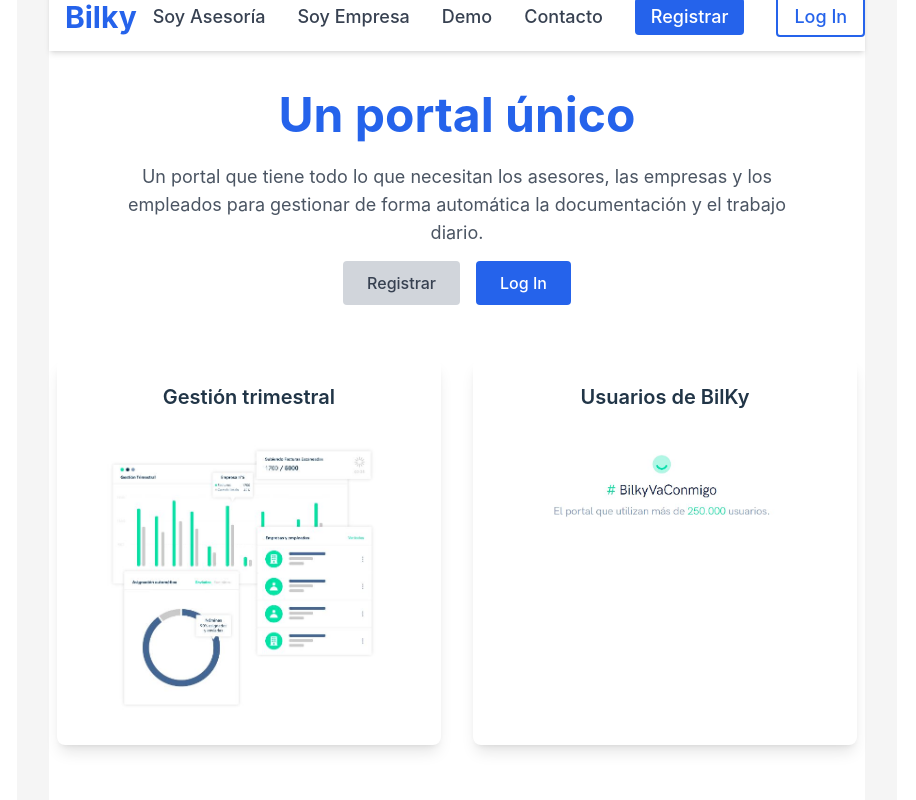
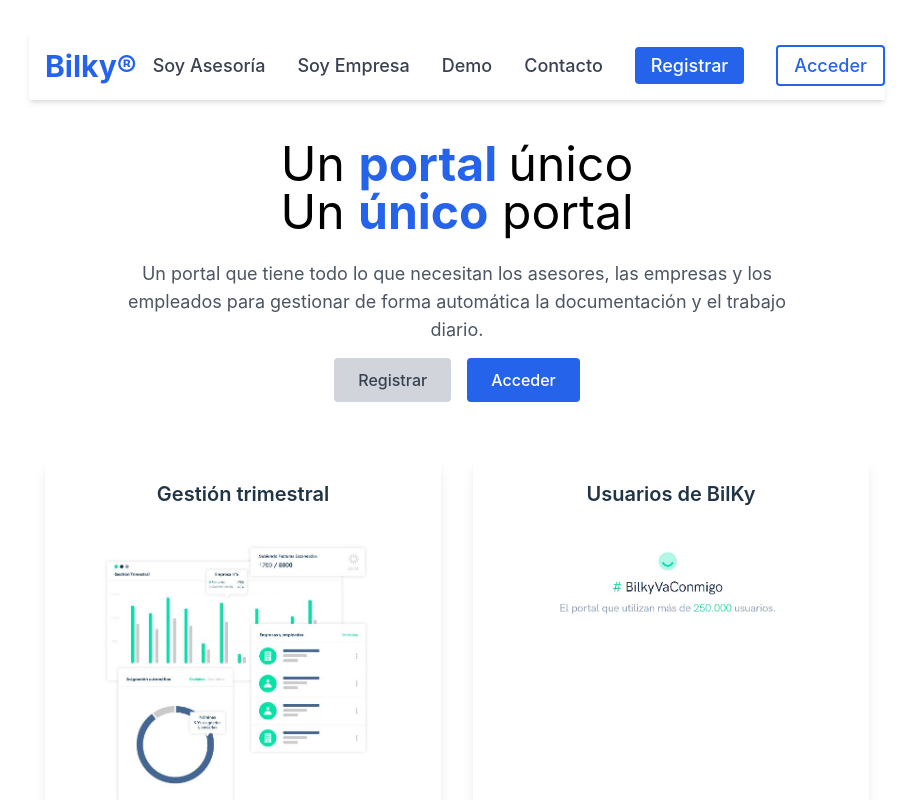
Before and after one commit to leticiademartinobou/BilkyProjectReact, a React (Vite) app: page / in a window 1280 px wide. Shown: the top 800 px of the page, without its empty margins (183-1099 px from the left). Built offline with nearby package versions, Linux system fonts and the light colour scheme.

Commit message:
update 22.10.2024

```diff
--- a/src/App.css
+++ b/src/App.css
@@ -1,6 +1,8 @@
 #root {
-  background-color: whitesmoke;
-  max-width: 1280px;
+  background-color: white;
+  /* background-color: whitesmoke; */
+  /* max-width: 1280px; */
+  max-width: 100%;
   margin: 0 auto;
   padding: 2rem;
   text-align: center;
--- a/src/App.jsx
+++ b/src/App.jsx
@@ -65,46 +65,35 @@
       console.log("received undefined token")
     }
   };
-  // (prev) => !prev is a function that takes the previous
-  // state value (prev) and returns the opposite value (!prev).
-  // tengo un estado que coge el valor prevío y lo cambia
 
-
-  return (
-
-    <div >
+  return(
+    <div>
 
       <BrowserRouter>
         <Routes>
-          {/* tengo qye poner un * que es donde te lleva por defecto */}
-          <Route path='/' element={<Home />}/>
+          <Route path='/' element={<Home />} />
           <Route path='/register' element={<RegisterUser updateStatus={updateStatus} />}/>
-          <Route path='/login' element={<LoginUser updateStatus={updateStatus} />}/>
+          <Route path='/login' element={<LoginUser updateStatus={updateStatus}/> }/>
 
           {/* Ruta para solicitar la recuperación de la contraseña (sin token) */}
           <Route path='/recuperate-password' element={<RecuperatePassword />}/>
 
-          {/* Ruta para cambiar la contrasña con el token */}
+          {/* Ruta para cambiar la contraseña con el token */}
           <Route path='/reset-password/:token' element={<ResetPassword />}/>
 
+          <Route element={<PrivateRoutes />} />
 
-          {/* Ruta para restrablecer la contraseña usando el token */}
-          {/* <Route path="/resetPassword/:token" element={<RecuperatePassword />} /> */}
+            <Route path='profile' element={<UserProfile name={name} lastName={lastName} role = {role} />}/>
+            <Route path='/update-user' element = {< UpdateUserForm/>}/>
 
-           <Route element={<PrivateRoutes/>}>
-            <Route path='/profile' element={<UserProfile name={name} lastName={lastName} role={role} />} />
-            <Route path='/update-user' element={<UpdateUserForm />} />
-          </Route>
-          <Route path='*' element={<Navigate to="/" />}/>
+          <Route />
+          <Route path='*' element= {<Navigate to="/"/>}/>
+        </Routes>
 
-        </Routes>
-      </ BrowserRouter>
+      </BrowserRouter>
     </div>
+  )
 
-  )
 }
 
-
-
-
 export default App
--- a/src/components/Home.jsx
+++ b/src/components/Home.jsx
@@ -1,4 +1,4 @@
-import { Link } from "react-router-dom";
+import {Link, NavLink} from "react-router-dom";
 import graphImage from "../images/bilkyGraph.jpg"
 import usersImage from "../images/bilkyUsers.jpg"
 
@@ -6,47 +6,48 @@
 
 const Home = () => {
     return (
-        <div className="min h-screen flex flex-col items-center justify-center bg-white">
+        <div className="min-h-screen flex flex-col items-center justify-center bg-white min-w-[800px]">
 
-            {/* Aquí voy a poner la Navbar del menú de inicio*/}
+            {/* Navbar Section del menu Home*/}
 
             <nav className="w-full py-4 bg-white shadow-md">
-                <div className="container mx-auto flex justify-between items-center">
-                    <div className="text-3xl font-bold text-blue-600 mr-4 ml-4">Bilky</div>
+                <div className="container mx-auto flex justify-between items-center text-center max-w-7xl min-w-[800px]">
+                    <div className="text-3xl text-blue-600 font-bold mr-4 ml-4">Bilky®</div>
                     <div className="space-x-8 text-lg font-semibold">
                         <Link to="/asesoria" className="text-gray-700 hover:text-blue-600">Soy Asesoría</Link>
                         <Link to="/empresa" className="text-gray-700 hover:text-blue-600">Soy Empresa</Link>
                         <Link to="/demo" className="text-gray-700 hover:text-blue-600">Demo</Link>
                         <Link to="/contacto" className="text-gray-700 hover:text-blue-600">Contacto</Link>
                         <Link to="/register" className="text-white bg-blue-600 px-4 py-2 rounded hover:bg-blue-700">Registrar</Link>
-                        <Link to="/login" className="text-blue-600 border-2 border-blue-600 px-4 py-2 rounded hover:bg-blue-100">Log In</Link>
+                        <Link to="/login" className="text-blue-600 border-2 border-blue-600 px-4 py-2 rounded hover:bg-blue-100">Acceder</Link>
                     </div>
                 </div>
             </nav>
 
             {/* Contenido Principal */}
-            <div className="container mx-auto flex flex-col items-center mt-10 text-center max-w-7xl">
-                <h1 className="text-5xl font-bold text-blue-600">
-                    Un portal único
+            <div className="container mx-auto flex flex-col items-center mt-10 text-center max-w-full px-4">
+                <h1 className="text-5xl text-black-600">
+                    Un <span className="font-bold text-blue-600">portal </span>único
+                    <br/>
+                    Un <span className="font-bold text-blue-600">único</span> portal
                 </h1>
                 <p className="mt-6 text-lg text-gray-600 max-w-2xl">
-                Un portal que tiene todo lo que necesitan los asesores, las empresas y los empleados para gestionar de forma automática la documentación y el trabajo diario.
-                </p>
+                Un portal que tiene todo lo que necesitan los asesores, las empresas y los empleados para gestionar de forma automática la documentación y el trabajo diario.                </p>
                 <div className="mt-6 space-x-4">
                     <Link to="/register" className="bg-gray-300 text-gray-700 px-6 py-3 rounded hover:bg-gray-400">Registrar</Link>
-                    <Link to="/login" className="bg-blue-600 text-white px-6 py-3 rounded hover:bg-white-700">Log In</Link>
+                    <Link to="/login" className="bg-blue-600 text-white px-6 py-3 rounded hover:bg-white-700">Acceder</Link>
 
                 </div>
             </div>
 
             {/* Sección de gráficos */}
 
-            <div className="container mx-auto mt-16 grid grid-cols-1 md:grid-cols-2 gap-8 max-w-7xl">
-                <div className="bg-white p-6 rounded-lg shadow-lg flex flex-col justify-start items-center  ml-2">
+            <div className="container mx-auto mt-16 grid grid-cols-1 md:grid-cols-2 gap-8 max-w-full px-4">
+                <div className="bg-white p-6 rounded-lg shadow-lg flex flex-col justify-start items-center">
                     <h3 className="text-xl font-semibold mb-4">Gestión trimestral</h3>
                     <img src={graphImage} alt="Gestión Trimestral" className="rounded max-w-xs w-full h-auto object-contain"/>
                 </div>
-                <div className="bg-white p-6 rounded-lg shadow-lg flex flex-col justify-start items-center mr-2">
+                <div className="bg-white p-6 rounded-lg shadow-lg flex flex-col justify-start items-center">
                     <h3 className="text-xl font-semibold mb-4">Usuarios de BilKy</h3>
                     <img src={usersImage} alt="Usuarios de BilKy" className="rounded max-w-xs w-full h-auto object-contain"/>
                 </div>
@@ -62,6 +63,7 @@
 
         </div>
     );
-};
+
+}
 
 export default Home;
--- a/src/components/LoginUser.jsx
+++ b/src/components/LoginUser.jsx
@@ -62,10 +62,30 @@
 
 
     return (
-      <div className="h-screen flex items-center justify-center bg-gray-100">
+      <div className="min-h-screen flex">
         {/* h-screen es 100vh */}
-        <div className="bg-white p-8 rounded shadow-md w-full max-w-md">
-          <h1 className="mb-4 text-4xl font-bold text-center">Log in</h1>
+
+        {/* Navbar Section del menu LogIn*/}
+
+        <nav className="w-full py-4 bg-white shadow-md fixed top-0 left-0">
+          <div className="container mx-auto flex justify-between items-center text-center max-w-7xl min-w-[800px]">
+            <div className="text-3xl text-blue-600 font-bold mr-4 ml-4">Bilky®</div>
+              <div className="space-x-8 text-lg font-semibold">
+                <Link to="/asesoria" className="text-gray-700 hover:text-blue-600">Soy Asesoría</Link>
+                <Link to="/empresa" className="text-gray-700 hover:text-blue-600">Soy Empresa</Link>
+                <Link to="/demo" className="text-gray-700 hover:text-blue-600">Demo</Link>
+                <Link to="/contacto" className="text-gray-700 hover:text-blue-600">Contacto</Link>
+                <Link to="/register" className="text-white bg-blue-600 px-4 py-2 rounded hover:bg-blue-700">Registrar</Link>
+                <Link to="/login" className="text-blue-600 border-2 border-blue-600 px-4 py-2 rounded hover:bg-blue-100">Acceder</Link>
+              </div>
+            </div>
+        </nav>
+        <div className="bg-white p-8 rounded shadow-md w-full max-w-md mt-8">
+          <div className='text-center'>
+            <p className="text-5xl text-blue-600 font-semibold mr-4 ml-4 mb-6">Bilky®</p>
+            <h1 className="mb-6 text-3xl font-bold text-center mr-4 ml-4 ">Acceder</h1>
+          </div>
+          <p className="mb-4 text-1xl text-center text-gray-400">Un portal único, Un único portal</p>
           <form onSubmit = {handleSubmit(handleForm)}> {/* Aquí utilizo handleSubmit de REactHook Form */}
             <div className="mb-4">
               <label className="block mb-2 text-sm font-medium text-gray-700">Email</label>
@@ -117,24 +137,24 @@
               className="w-full bg-blue-600 text-white py-2 rounded hover:bg-blue-700 transition-colors"
               type="submit"
             >
-              Submit
+              Iniciar sesión
             </button>
 
             <div className="text-black mt-4 text-center text-sm p-6">
-              <p className="mb-4">¿No tienes una cuenta? <Link to="/register" className="text-blue-600 cursor-pointer">Register</Link></p>
-              <p className="mb-12">¿Has olvidado tu contraseña? <Link to="/recuperate-password" className="text-blue-600 cursor-pointer">Recupera tu contraseña</Link></p>
-              <p >Más información en <Link to="/" className="text-blue-600 cursor-pointer">Home</Link></p>
-              {/* mb-4" a los párrafos para agregar un margen inferior de 1rem entre las líneas.
-              Esto proporciona espacio vertical entre cada párrafo. */}
+
+              <p className='mb-4'> ¿No tienes cuenta? <Link to = "/register" className='text-blue-600 cursor-pointer'>Register</Link></p>
+              <p className='mb-12'>¿Has olvidado tu contraseña? <Link to="/recuperate-password" className='text-red-600 cursor-pointer'>Recupera tu contraseña</Link></p>
+              <p>Más información en <Link to= "/" className='text-blue-600 cursor-pointer'>Home</Link></p>
+
+              </div>
+            </form>
             </div>
-          </form>
-        </div>
-      </div>
-    );
-  };
-
+          </div>
+        );
+      };
 
   export default LoginUser;
+
 
 
 // explicaciones
--- a/src/components/UserProfile.jsx
+++ b/src/components/UserProfile.jsx
@@ -100,18 +100,19 @@
         <ul>
           {documents.map((document) => (
             <li key={document._id}>
-              {document.name ? document.name : "No name"} - {document.description ? document.description : "No description"}
+              {document.name ? document.name: "documento sin nombre"} - {document.description ? document.description: "documento sin ninguna description"}
+
             </li>
           ))}
         </ul>
       ) : (
-        <p>No documents available</p>
+        <p>El usuario no tiene ningún documento</p>
       )}
       {role === "admin" && <UpdateUserForm />}
-    </div>
-  </div>
+
+      </div>
+      </div>
 );
 };
 
-
 export default UserProfile
--- a/src/index.css
+++ b/src/index.css
@@ -34,6 +34,9 @@
   place-items: center;
   min-width: 320px;
   min-height: 100vh;
+  background-color: white;
+  place-items: center;
+  flex-direction: column;
 }
 
 h1 {
```
Also changed, not shown: src/images/GlobosLogIn.JPG (added), 1 other file (tests, documents, lock files or other folders).
